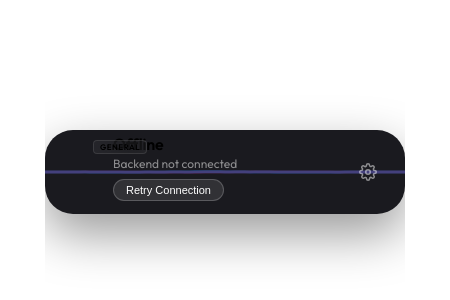
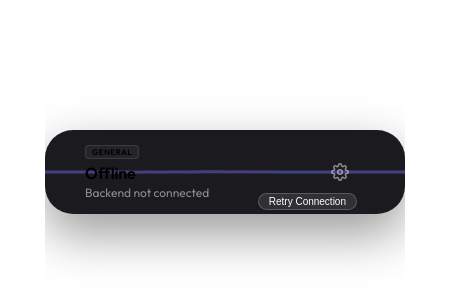
Before and after one commit to zod5532743/AuraWhisper, an Electron app: page ui/index.html in a window 450 px wide. Shown: the part 250-550 px from the top of the page. Drawn offline with Linux system fonts and the light colour scheme; no server answers.

Commit message:
Final updates for the day

```diff
--- a/ui/index.html
+++ b/ui/index.html
@@ -9,17 +9,21 @@
 <body>
     <div class="container" id="app-container">
         <canvas id="waveform-canvas"></canvas>
-        <div id="mode-badge" class="mode-badge">General</div>
+        <div class="main-content" style="display:flex; align-items:center; width:100%; height:100%; position:relative; z-index:10;">
             <div id="recording-indicator" class="pulse hide"></div>
 
-        <div class="text-container">
+            <div class="text-container" style="display:flex; flex-direction:column; justify-content:center; margin-left:12px; flex:1;">
+                <div id="mode-badge" class="mode-badge-inline">General</div>
                 <div id="status-text" class="fade-up">Ready</div>
                 <div id="sub-status" class="fade-up">Detecting...</div>
-            <button id="retry-btn" class="hide" style="background:rgba(255,255,255,0.1); border:1px solid rgba(255,255,255,0.2); color:white; padding:4px 12px; border-radius:20px; font-size:11px; margin-top:8px; cursor:pointer;">Retry Connection</button>
             </div>
+
             <div class="settings-btn" id="open-settings-btn" title="Settings">
                 <svg width="18" height="18" viewBox="0 0 24 24" fill="none" stroke="currentColor" stroke-width="2" stroke-linecap="round" stroke-linejoin="round"><circle cx="12" cy="12" r="3"></circle><path d="M19.4 15a1.65 1.65 0 0 0 .33 1.82l.06.06a2 2 0 0 1 0 2.83 2 2 0 0 1-2.83 0l-.06-.06a1.65 1.65 0 0 0-1.82-.33 1.65 1.65 0 0 0-1 1.51V21a2 2 0 0 1-2 2 2 2 0 0 1-2-2v-.09A1.65 1.65 0 0 0 9 19.4a1.65 1.65 0 0 0-1.82.33l-.06.06a2 2 0 0 1-2.83 0 2 2 0 0 1 0-2.83l.06-.06a1.65 1.65 0 0 0 .33-1.82 1.65 1.65 0 0 0-1.51-1H3a2 2 0 0 1-2-2 2 2 0 0 1 2-2h.09A1.65 1.65 0 0 0 4.6 9a1.65 1.65 0 0 0-.33-1.82l-.06-.06a2 2 0 0 1 0-2.83 2 2 0 0 1 2.83 0l.06.06a1.65 1.65 0 0 0 1.82.33H9a1.65 1.65 0 0 0 1-1.51V3a2 2 0 0 1 2-2 2 2 0 0 1 2 2v.09a1.65 1.65 0 0 0 1 1.51 1.65 1.65 0 0 0 1.82-.33l.06-.06a2 2 0 0 1 2.83 0 2 2 0 0 1 0 2.83l-.06.06a1.65 1.65 0 0 0-.33 1.82V9a1.65 1.65 0 0 0 1.51 1H21a2 2 0 0 1 2 2 2 2 0 0 1-2 2h-.09a1.65 1.65 0 0 0-1.51 1z"></path></svg>
             </div>
+        </div>
+
+        <button id="retry-btn" class="hide" style="position:absolute; bottom:4px; right:48px; background:rgba(255,255,255,0.1); border:1px solid rgba(255,255,255,0.2); color:white; padding:2px 10px; border-radius:20px; font-size:10px; z-index:20; cursor:pointer;">Retry Connection</button>
     </div>
 
     <script>
--- a/ui/style.css
+++ b/ui/style.css
@@ -48,10 +48,9 @@ html, body {
 }
 
 /* Mode Badge */
-.mode-badge {
-    position: absolute;
-    top: 10px;
-    left: 48px; /* Offset to avoid overlapping with tally lamp (pulse) */
+.mode-badge-inline {
+    display: inline-block;
+    align-self: flex-start;
     background: rgba(255, 255, 255, 0.05);
     border: 1px solid rgba(255, 255, 255, 0.1);
     color: var(--accent);
@@ -61,10 +60,14 @@ html, body {
     font-weight: 600;
     text-transform: uppercase;
     letter-spacing: 0.5px;
+    margin-bottom: 4px;
     cursor: pointer;
     transition: 0.2s;
     backdrop-filter: blur(10px);
-    z-index: 100;
+}
+.mode-badge-inline:hover {
+    background: var(--accent-bg);
+    border-color: var(--accent);
 }
 .mode-badge:hover {
     background: var(--accent-bg);
@@ -84,13 +87,9 @@ html, body {
     height: 12px;
     background: var(--accent-record);
     border-radius: 50%;
-    margin-right: 20px;
-    position: absolute; /* Changed to absolute to pin it to left */
-    left: 24px;
-    top: 50%;
-    transform: translateY(-50%);
+    position: relative;
     box-shadow: 0 0 20px rgba(255, 59, 48, 0.5);
-    z-index: 100;
+    flex-shrink: 0;
 }
 
 .pulse::after {
@@ -125,11 +124,7 @@ html, body {
 }
 
 .text-container {
-    flex: 1;
-    z-index: 10;
-    position: relative;
-    padding-left: 40px; /* Make room for the tally lamp on the left */
-    padding-top: 4px;
+    /* Styles moved to inline in index.html for reliability */
 }
 
 #status-text {
```
Also changed, not shown: history.json (+9 -9 lines). Lines whose indentation alone changed are shown as unchanged.
